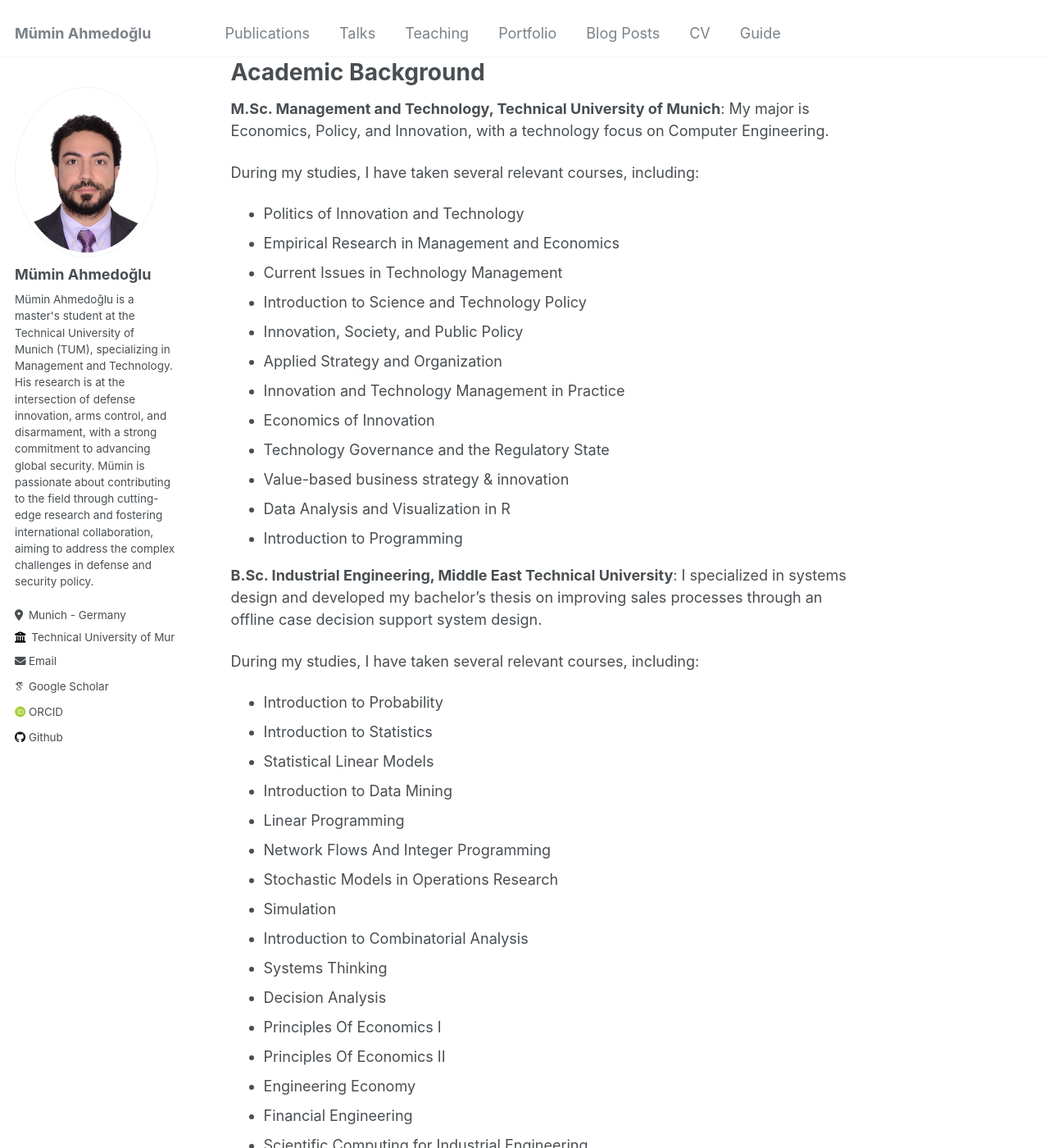
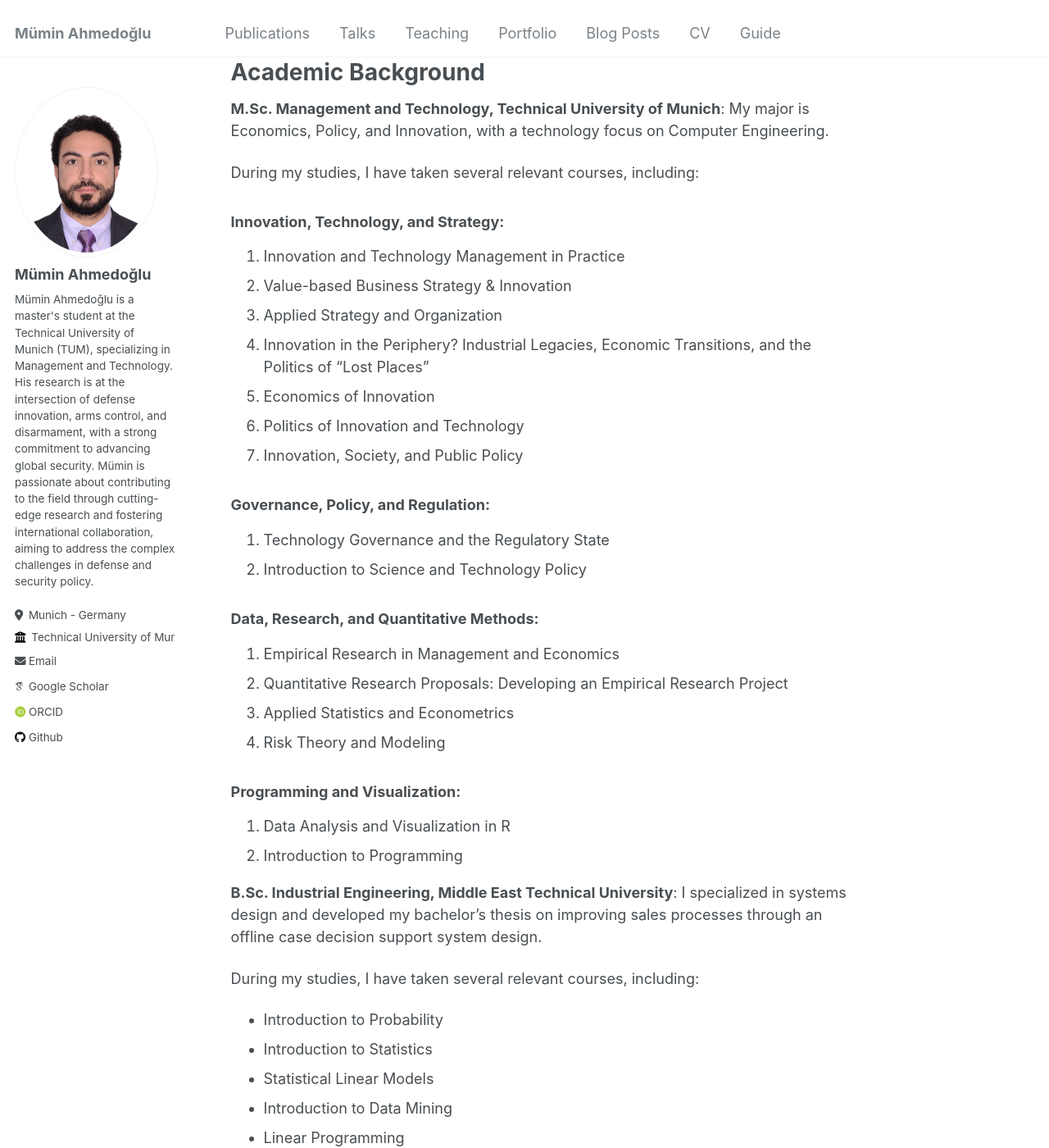
Before and after one commit to ahmedoglu/ahmedoglu.github.io, a Jekyll site: the page built from _pages/about.md, in a window 1280 px wide and 1400 px high, scrolled down 2600 px. Shown: the whole window at 82% size. Built offline with Jekyll 4.4.1, drawn with Linux system fonts in a browser that asks for light colours; some web fonts are replaced.

Commit message:
Update about.md

```diff
--- a/_pages/about.md
+++ b/_pages/about.md
@@ -51,18 +51,33 @@ Academic Background
 
 During my studies, I have taken several relevant courses, including:
 
-- Politics of Innovation and Technology
-- Empirical Research in Management and Economics
-- Current Issues in Technology Management
-- Introduction to Science and Technology Policy
-- Innovation, Society, and Public Policy
-- Applied Strategy and Organization
-- Innovation and Technology Management in Practice
-- Economics of Innovation
-- Technology Governance and the Regulatory State
-- Value-based business strategy & innovation
-- Data Analysis and Visualization in R
-- Introduction to Programming
+### Innovation, Technology, and Strategy:
+
+1. Innovation and Technology Management in Practice
+2. Value-based Business Strategy & Innovation
+3. Applied Strategy and Organization
+4. Innovation in the Periphery? Industrial Legacies, Economic Transitions, and the Politics of "Lost Places"
+5. Economics of Innovation
+6. Politics of Innovation and Technology
+7. Innovation, Society, and Public Policy
+
+### Governance, Policy, and Regulation:
+
+1. Technology Governance and the Regulatory State
+2. Introduction to Science and Technology Policy
+
+### Data, Research, and Quantitative Methods:
+
+1. Empirical Research in Management and Economics
+2. Quantitative Research Proposals: Developing an Empirical Research Project
+3. Applied Statistics and Econometrics
+4. Risk Theory and Modeling
+
+### Programming and Visualization:
+
+1. Data Analysis and Visualization in R
+2. Introduction to Programming
+
 
 **B.Sc. Industrial Engineering, Middle East Technical University**: I specialized in systems design and developed my bachelor's thesis on improving sales processes through an offline case decision support system design.
 
```
